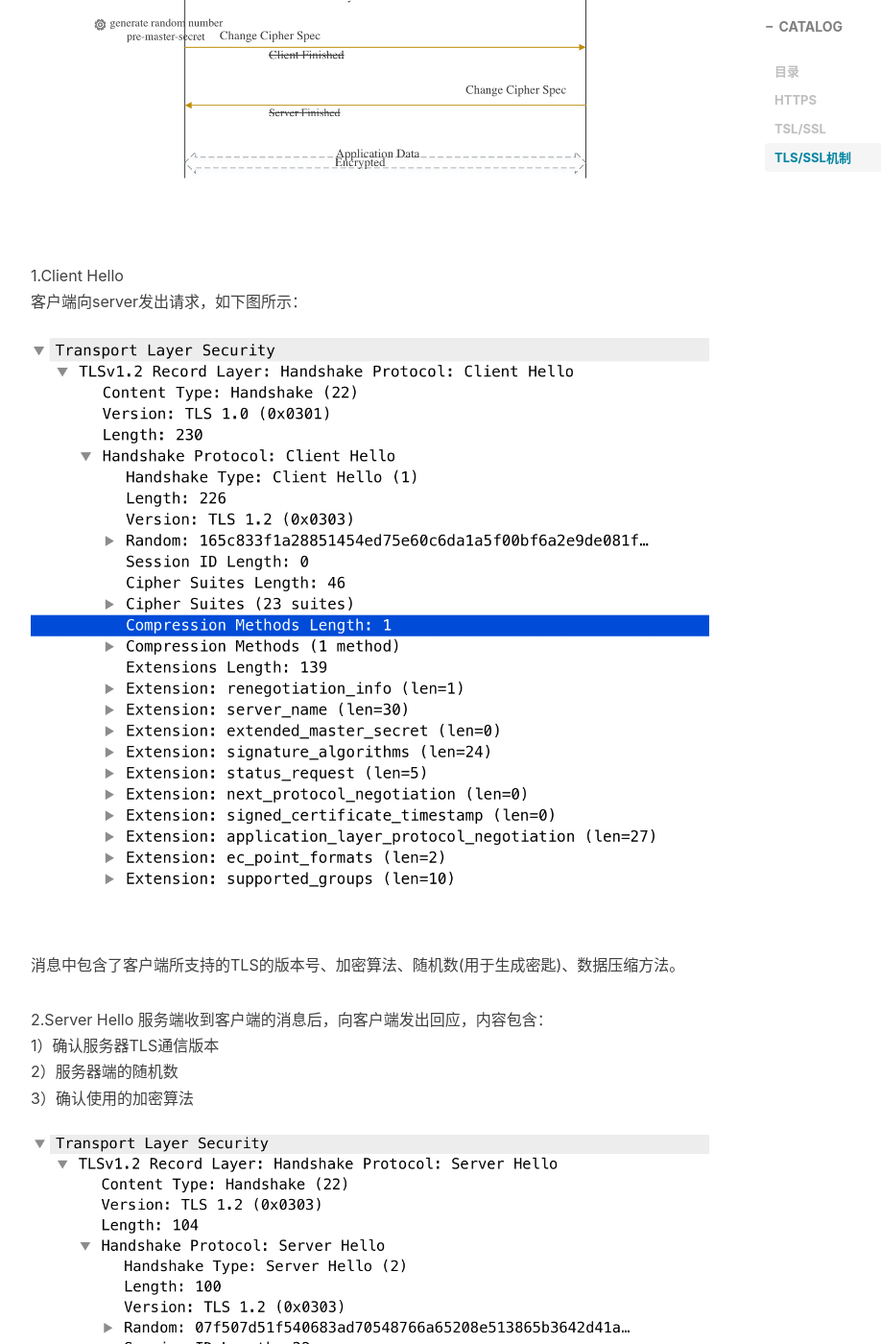
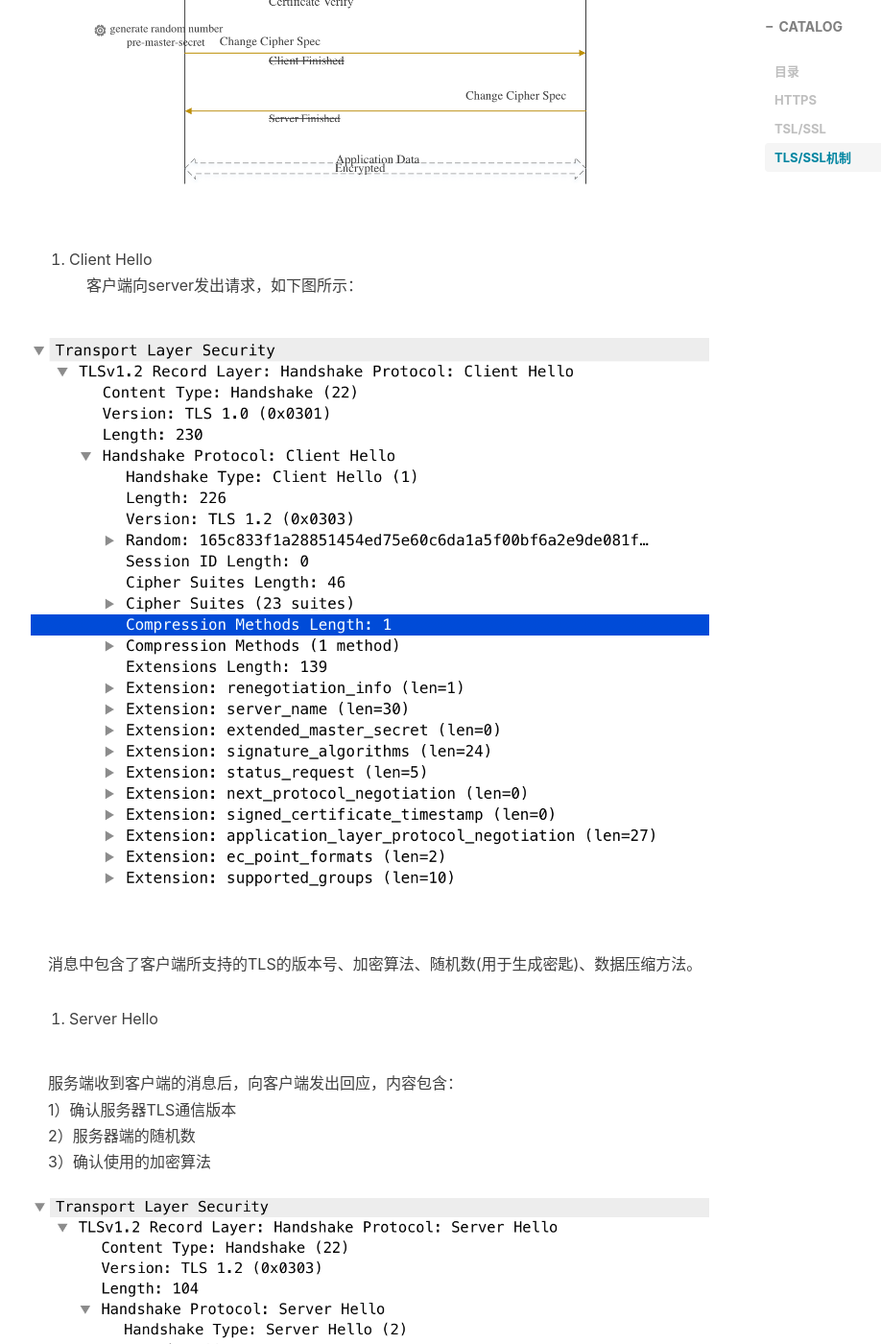
Before and after one commit to MR-GuoQing/blog, a Jekyll site: the page built from _posts/2018-12-15-Https-Certs.md, in a window 1280 px wide and 1400 px high, scrolled down 1936 px. Shown: the whole window at 96% size, without its empty margins (233-1151 px from the left). Built offline with Jekyll 4.4.1, drawn with Linux system fonts in a browser that asks for light colours; nearby versions of some CDN libraries; comment, search, counter and statistics services are not loaded; part of the change alters nothing that is shown.

Commit message:
modify style

```diff
--- a/_posts/2018-12-15-Https-Certs.md
+++ b/_posts/2018-12-15-Https-Certs.md
@@ -19,16 +19,16 @@ tags:
 
 ### HTTPS
 
-HTTPS协议是HTTP协议的安全版，s代表着secure即所有使用HTTPS协议通信的服务都是加密的。由于HTTP协议是明文的，因此client与server之间传输的数据容易被修改。为了解决这一问题，HTTPS协议在TCP网络模型中传输层与应用层之间加了一层TLS/SSL为数据通信提供安全支持。HTTPS的机制就是指TSL/SSL的机制。
+&nbsp;&nbsp;&nbsp;&nbsp;HTTPS协议是HTTP协议的安全版，s代表着secure即所有使用HTTPS协议通信的服务都是加密的。由于HTTP协议是明文的，因此client与server之间传输的数据容易被修改。为了解决这一问题，HTTPS协议在TCP网络模型中传输层与应用层之间加了一层TLS/SSL为数据通信提供安全支持。HTTPS的机制就是指TSL/SSL的机制。
 
 ### TSL/SSL
 
-TLS(Transport layer secure)是基于SSL(Secure Socket Layer)发展而来。他们都提供了数据的加密及认证，因此使用这个协议可以确保：
+&nbsp;&nbsp;&nbsp;&nbsp;TLS(Transport layer secure)是基于SSL(Secure Socket Layer)发展而来。他们都提供了数据的加密及认证，因此使用这个协议可以确保：
 - 任何人都无法读取你得数据
 - 任何人都无法修改你得数据
 - 你可以确定你所通信的服务是可信的
 
-而做到这两点就需要加密和签名，TLS/SSL采用非对称式加密public key和private key来加密数据。其中public key是公有的任何人都可以得到，因此你无法确定这个公有的key是不是真的。为了确定这个公有的key就是你想要的，引入了数字证书。证书就相当于身份证，在public key和一个受信任的第三方（CA）建立一个连接即签名。在向第三方机构申请数字证书时，会提交自己的public key，因此得到了这个数字证书既能证明自己的身份，其他人也能得到public key。只要证书是可信性的机构颁布的，那么public key就是可信的。
+&nbsp;&nbsp;&nbsp;&nbsp;而做到这两点就需要加密和签名，TLS/SSL采用非对称式加密public key和private key来加密数据。其中public key是公有的任何人都可以得到，因此你无法确定这个公有的key是不是真的。为了确定这个公有的key就是你想要的，引入了数字证书。证书就相当于身份证，在public key和一个受信任的第三方（CA）建立一个连接即签名。在向第三方机构申请数字证书时，会提交自己的public key，因此得到了这个数字证书既能证明自己的身份，其他人也能得到public key。只要证书是可信性的机构颁布的，那么public key就是可信的。
 
 ### TLS/SSL机制
 
@@ -39,27 +39,32 @@ TLS/SSL机制分为两个方面：
    双方通过密匙来加密通信
 
 主要机制即握手阶段，握手阶段分为四部分，本文将通过wireshark抓包来来展示具体请求。如图所示的整个握手的时序图：
+
 ![ssl](/img/posts/TLS-SSL.png)
-1.Client Hello
-客户端向server发出请求，如下图所示：
+1. Client Hello
+&nbsp;&nbsp;&nbsp;&nbsp;客户端向server发出请求，如下图所示：
+
 ![clienthello](/img/posts/clienthello.png)
-消息中包含了客户端所支持的TLS的版本号、加密算法、随机数(用于生成密匙)、数据压缩方法。
+&nbsp;&nbsp;&nbsp;&nbsp;消息中包含了客户端所支持的TLS的版本号、加密算法、随机数(用于生成密匙)、数据压缩方法。
 
-2.Server Hello
-服务端收到客户端的消息后，向客户端发出回应，内容包含：
-  1）确认服务器TLS通信版本
-  2）服务器端的随机数
-  3）确认使用的加密算法
+2. Server Hello
+
+&nbsp;&nbsp;&nbsp;&nbsp;服务端收到客户端的消息后，向客户端发出回应，内容包含：
+  &nbsp;&nbsp;&nbsp;&nbsp;1）确认服务器TLS通信版本
+  &nbsp;&nbsp;&nbsp;&nbsp;2）服务器端的随机数
+  &nbsp;&nbsp;&nbsp;&nbsp;3）确认使用的加密算法
   ![serverhello](/img/posts/serverhello.png)
-  在确认客户端的TLS通信版本、加密算法等后，服务端就可以向客户端发送证书了，如下图：
+  &nbsp;&nbsp;&nbsp;&nbsp;在确认客户端的TLS通信版本、加密算法等后，服务端就可以向客户端发送证书了，如下图：
   ![certificate](/img/posts/certificate.png)
-  如果客户端和服务端所采用的加密算法比较特殊如DH，server端可以在向客户端发送一个server-key-exchange请求，又或者server端需要验证客户端的身份又会在发送一个certificate-request消息。最后服务端会发送server-done消息表明server端请求结束，然后等待client的响应。如下图：
+  &nbsp;&nbsp;&nbsp;&nbsp;如果客户端和服务端所采用的加密算法比较特殊如DH，server端可以在向客户端发送一个server-key-exchange请求，又或者server端需要验证客户端的身份又会在发送一个certificate-request消息。最后服务端会发送server-done消息表明server端请求结束，然后等待client的响应。如下图：
   ![serverdone](/img/posts/serverdone.png)
 
 
- 3.客户端回应
- 当客户端收到Server Done消息后，如果Server端需要验证客户端的证书则首先发送一个Certificate消息。如果客户端没有合适的证书也必须发送一个空的Certificate消息，server端接收不到证书则握手失败。如果server端不要求验证client的证书，则client的第一个消息就是Client Key Exchange消息，这个消息的作用主要是生成premaster key（RSA或者Diffie-Hellman加密算法生成）用来和之前hello阶段的随机数生成Master secret用于之后的生成加密通信。然后客户端开始验证服务端证书。如下图所示：
+ 3. 客户端回应
+
+ &nbsp;&nbsp;&nbsp;&nbsp;当客户端收到Server Done消息后，如果Server端需要验证客户端的证书则首先发送一个Certificate消息。如果客户端没有合适的证书也必须发送一个空的Certificate消息，server端接收不到证书则握手失败。如果server端不要求验证client的证书，则client的第一个消息就是Client Key Exchange消息，这个消息的作用主要是生成premaster key（RSA或者Diffie-Hellman加密算法生成）用来和之前hello阶段的随机数生成Master secret用于之后的生成加密通信。然后客户端开始验证服务端证书。如下图所示：
  ![clientresponse](/img/posts/clientresponse.png)
 
  4.服务端Finish
- 服务端收到客户端的消息后验证完数据后便会发送一个ChangeCipherSpec，表明已经使用之前协商的Secret Suits来加密数据了，然后便使用这个加密finish消息发送给客户端，表明握手成功。
+
+ &nbsp;&nbsp;&nbsp;&nbsp;服务端收到客户端的消息后验证完数据后便会发送一个ChangeCipherSpec，表明已经使用之前协商的Secret Suits来加密数据了，然后便使用这个加密finish消息发送给客户端，表明握手成功。
```
